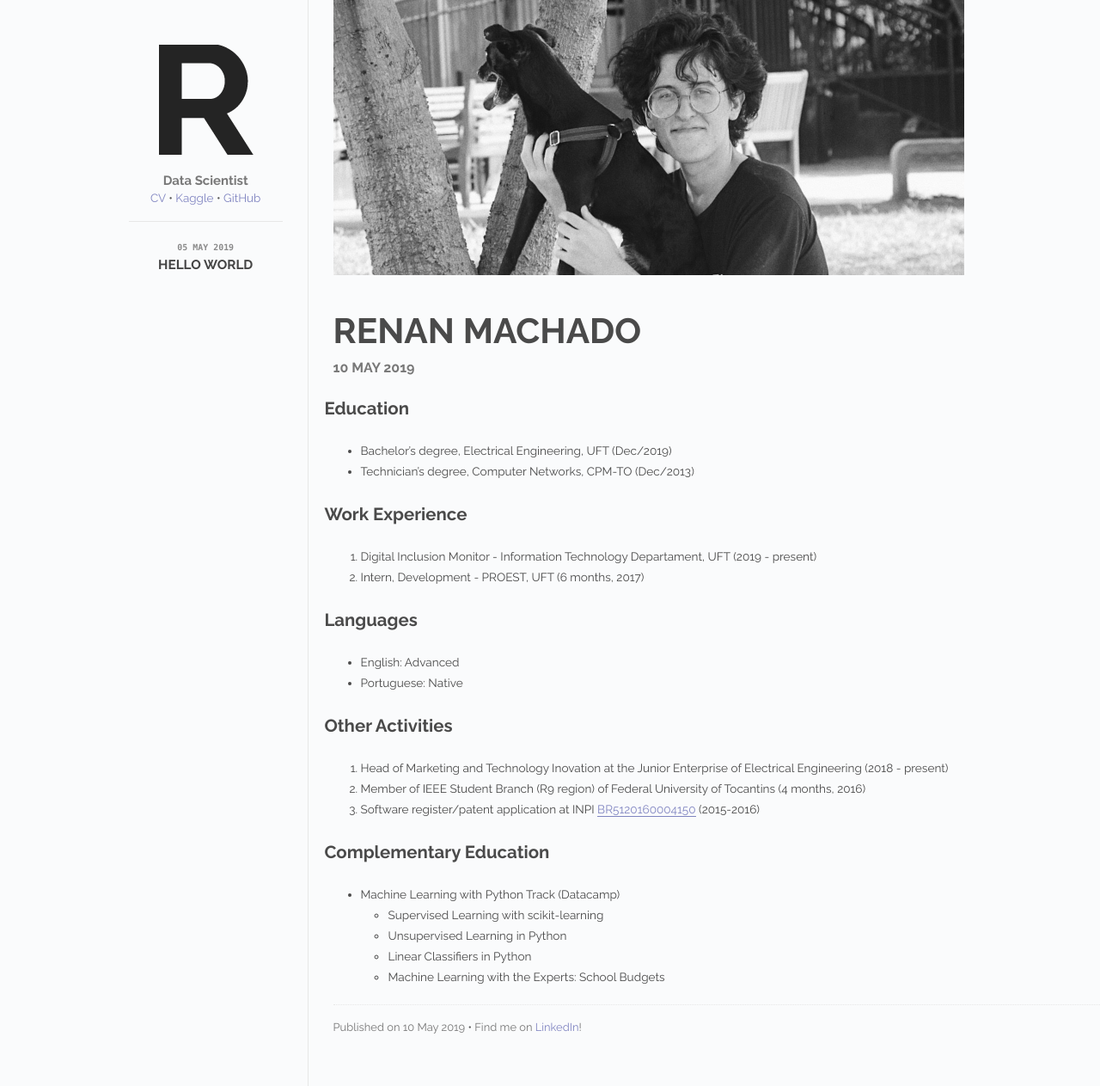
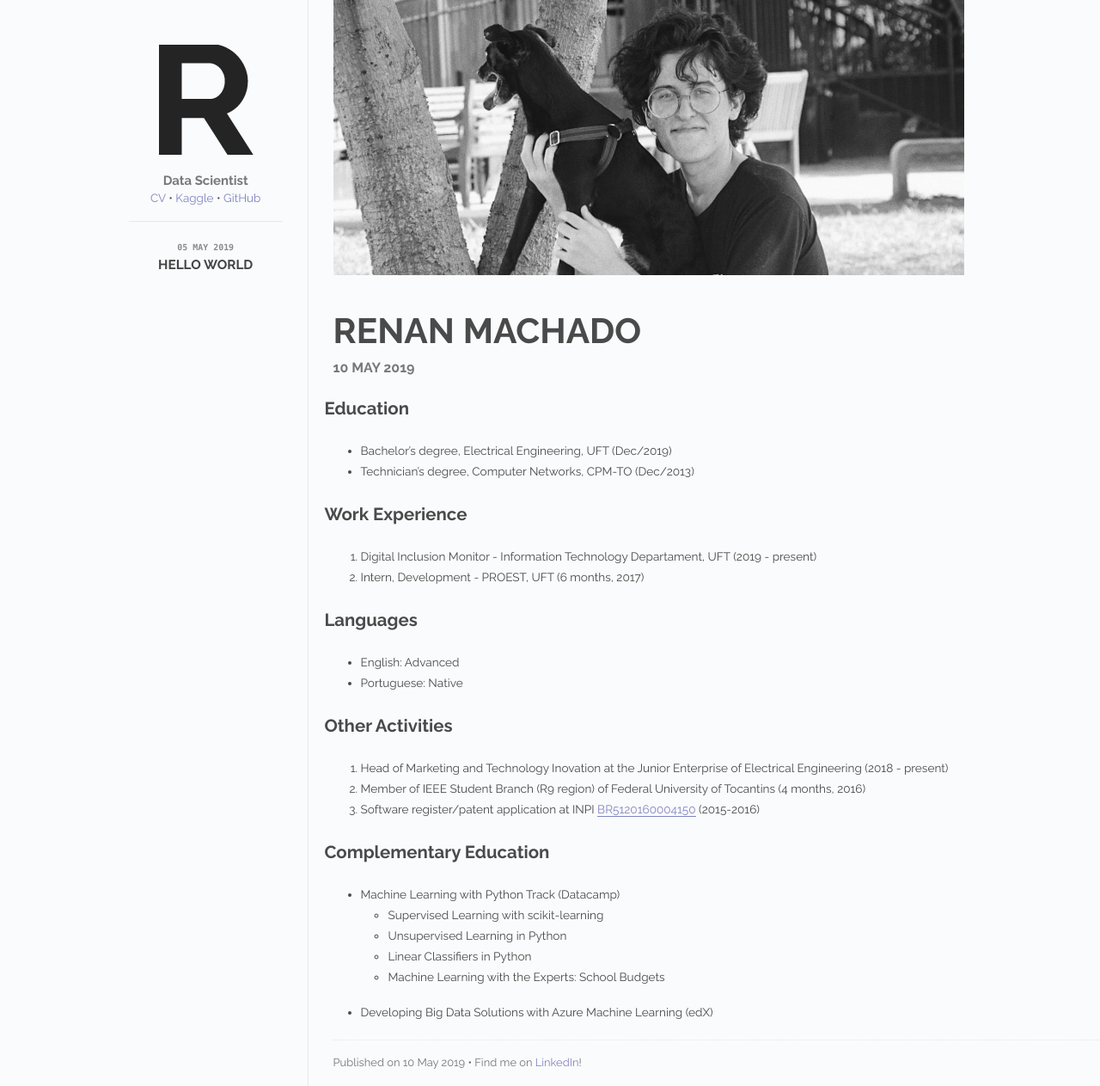
Before and after one commit to renanmav/renanmav.github.io, a Jekyll site: the page built from cv.md, in a window 1280 px wide. Shown: the whole page at 86% size. Built offline with Jekyll 4.4.1, drawn with Linux system fonts in a browser that asks for light colours.

Commit message:
Update from Forestry.io renan.mav@hotmail.com updated cv.md

```diff
--- a/cv.md
+++ b/cv.md
@@ -28,8 +28,9 @@ date: 2019-05-10 15:00:00
 
 ## Complementary Education
 
-- Machine Learning with Python Track (Datacamp)
-  - Supervised Learning with scikit-learning
-  - Unsupervised Learning in Python
-  - Linear Classifiers in Python
-  - Machine Learning with the Experts: School Budgets
+* Machine Learning with Python Track (Datacamp)
+  * Supervised Learning with scikit-learning
+  * Unsupervised Learning in Python
+  * Linear Classifiers in Python
+  * Machine Learning with the Experts: School Budgets
+* Developing Big Data Solutions with Azure Machine Learning (edX)
```
Also changed, not shown: other parts of cv.md (+6 -6 lines).
